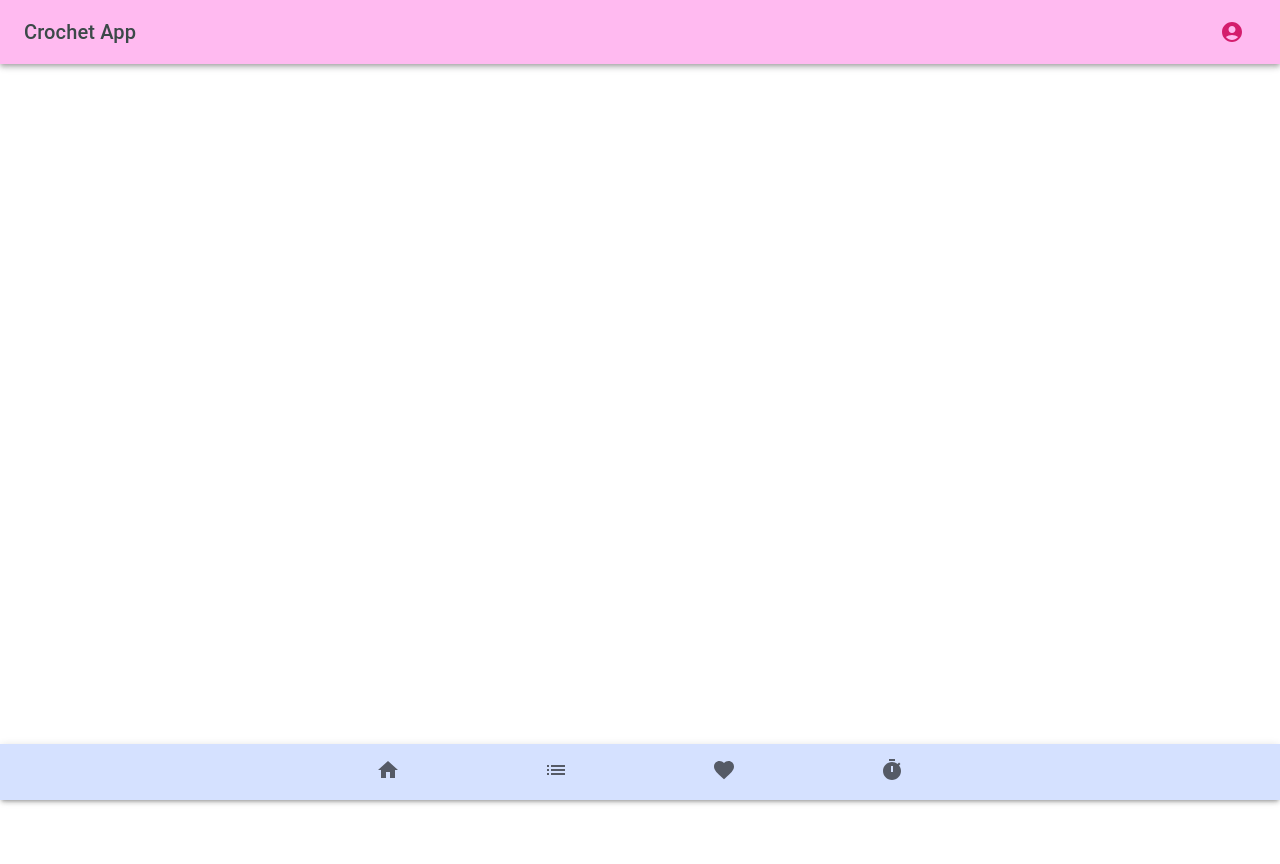
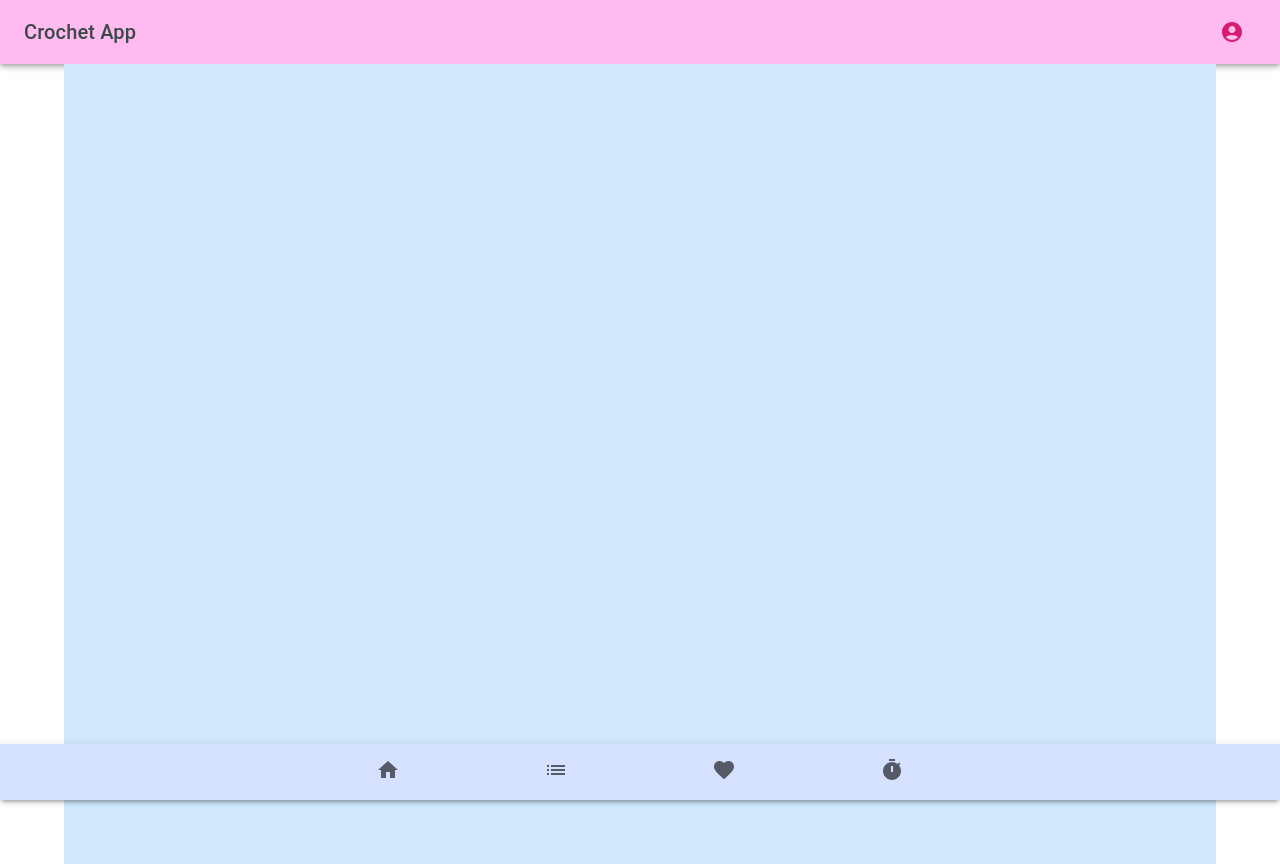
Before and after one commit to Hydroxypropyl/Crochet-App, a React (Create React App) app in the folder client/: page /login in a window 1280 px wide. Before the commit the page ends 800 px from the top, so only its background shows below. Built offline with nearby package versions, Linux system fonts and the light colour scheme.

Commit message:
Display square on login

```diff
--- a/client/src/app/App.jsx
+++ b/client/src/app/App.jsx
@@ -1,6 +1,6 @@
 import React from 'react'
 import { BrowserRouter as Router, Routes, Route } from 'react-router-dom'
-import { Counters, Favorites, Home, StitchGlossary } from '../pages';
+import { Counters, Favorites, Home, StitchGlossary, Login } from '../pages';
 import 'bootstrap/dist/css/bootstrap.min.css'
 import { NavBar, TopBanner } from '../components';
 import { createTheme, ThemeProvider } from '@mui/material/styles';
@@ -53,6 +53,7 @@ const App = () => {
                     <Route path="favorites" element={<Favorites />} />
                     <Route path="counters" element={<Counters />} />
                     <Route path="stitches" element={<StitchGlossary />} />
+                    <Route path="login" element={<Login />} />
                 </Routes>
                 <NavBar />
             </Router>
--- a/client/src/components/TopBanner.jsx
+++ b/client/src/components/TopBanner.jsx
@@ -6,8 +6,8 @@ import Typography from '@mui/material/Typography';
 import IconButton from '@mui/material/IconButton';
 import AccountCircleIcon from '@mui/icons-material/AccountCircle';
 
-const TopBanner = () => (
-    <Box sx={{ flexGrow: 1 }}>
+const TopBanner = () => {
+    return (<Box sx={{ flexGrow: 1 }}>
       <AppBar position="static">
         <Toolbar>
           <Typography variant="h6" component="div" sx={{ flexGrow: 1 }}>
@@ -24,6 +24,7 @@ const TopBanner = () => (
         </Toolbar>
       </AppBar>
     </Box>
-)
+    );
+}
 
 export default TopBanner
--- /dev/null
+++ b/client/src/pages/Login.jsx
@@ -0,0 +1,21 @@
+import * as React from 'react';
+import CssBaseline from '@mui/material/CssBaseline';
+import Box from '@mui/material/Box';
+import Container from '@mui/material/Container';
+
+const Login = () => {
+    //const [stitches, setStitches] = useState([]);
+
+
+    return (
+        <React.Fragment>
+            <CssBaseline />
+            <Container fixed>
+            <Box sx={{ bgcolor: '#cfe8fc', height: '100vh' }} />
+            </Container>
+        </React.Fragment>
+    );
+
+}
+
+export default Login
--- a/client/src/pages/index.js
+++ b/client/src/pages/index.js
@@ -2,5 +2,6 @@ import StitchGlossary from './StitchGlossary'
 import Home from './Home'
 import Favorites from './Favorites'
 import Counters from './Counters'
+import Login from './Login'
 
-export { StitchGlossary, Home, Favorites, Counters }
+export { StitchGlossary, Home, Favorites, Counters, Login }
```
